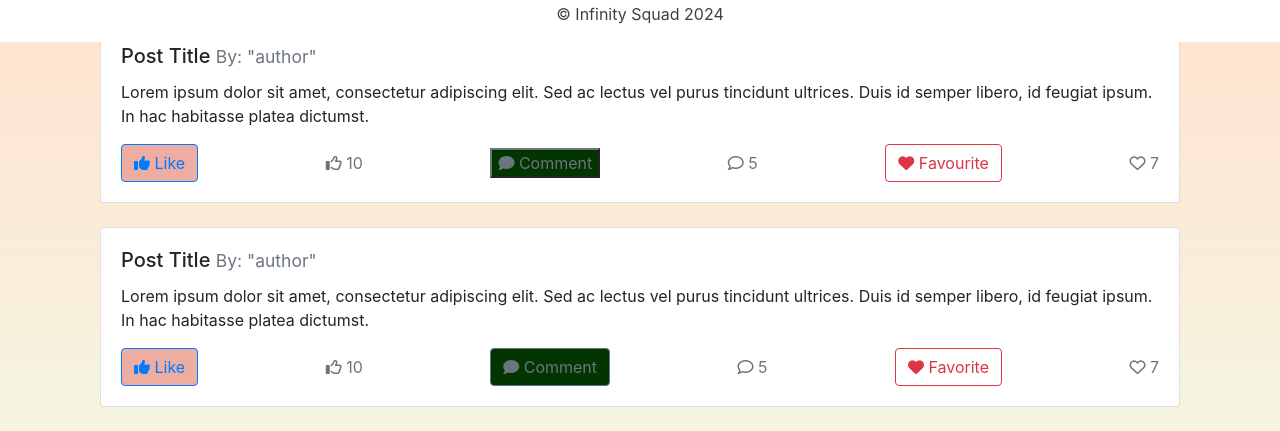
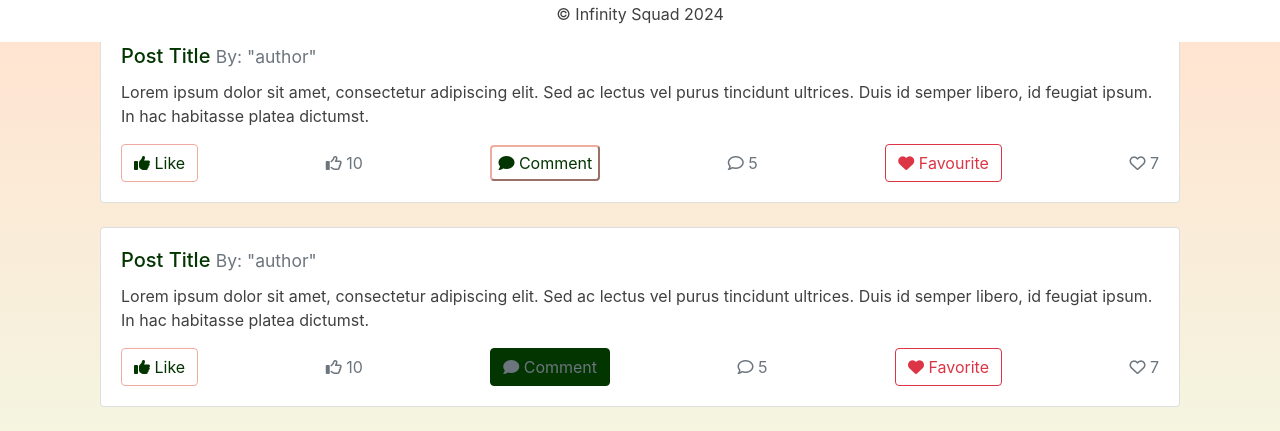
Before and after one commit to violaberg/infinity-health-hub, a Django app: page /forum/ in a window 1280 px wide. Shown: the part 758-1189 px from the top of the page. Run offline with Django 4.2, Linux system fonts and the light colour scheme; some libraries are stand-ins or nearby versions.

Commit message:
Add font color and style to buttons

```diff
--- a/contact/templates/contact/contact.html
+++ b/contact/templates/contact/contact.html
@@ -4,14 +4,14 @@
 
 {% block content %}
 <div class="container">
-    <div class="row justify-content-center">
+    <div class="row justify-content-center pt-4">
         <div class="col-12 col-md-6">
             <form method="POST" action="" class="form mb-2">
                 {% csrf_token %}
                 {{ form | crispy }}
                 <div class="text-right">
-                    <a class="btn btn-warning rounded-0" href="{% url 'home' %}">Cancel Request</a>
-                    <button class="btn btn-danger rounded-0" type="submit">Submit form</button>
+                    <a class="btn btn-danger" href="{% url 'home' %}">Cancel Request</a>
+                    <button class="custom-btn btn btn-secondary" type="submit">Submit form</button>
                 </div>
             </form>
 
--- a/forum/templates/forum/forum.html
+++ b/forum/templates/forum/forum.html
@@ -5,7 +5,7 @@
 
 {% block content %}
 <div class="container mt-4">
-  <h1 class="mb-4 mx-auto">Welcome to the Forum</h1>
+  <h1 class="mb-4 text-center mx-auto">Welcome to the Forum</h1>
 
   <!-- Placeholder article -->
   <article class="mb-4">
@@ -47,14 +47,14 @@
         <span class="text-muted"><i class="far fa-thumbs-up"></i> 10</span>
 
         <!-- Comment Button -->
-        <button type="button" class="custom-btn btn-outline-secondary">
+        <button type="button" class="comment-btn custom-secondary-btn btn-outline-secondary rounded py-1">
           <i class="fas fa-comment"></i> Comment
         </button>
         <!-- Comment Counter -->
         <span class="text-muted"><i class="far fa-comment"></i> 5</span>
 
         <!-- Favorite Button -->
-        <button type="button" class="btn btn-outline-danger">
+        <button type="button" class="favorite-btn btn btn-outline-danger">
           <i class="fas fa-heart"></i> Favourite
         </button>
         <!-- Favorite Counter -->
--- a/static/css/style.css
+++ b/static/css/style.css
@@ -13,6 +13,14 @@ html {
 }
 
 h1 {
+    color: var(--darkgreen);
+}
+
+h2, p {
+    color: var(--gray);
+}
+
+h5 {
     color: var(--darkgreen);
 }
 
@@ -63,9 +71,14 @@ body {
     background-color: white;
 }
 
+label {
+    color: var(--gray);
+}
+
 /* Buttons */
 .custom-btn {
     background: var(--darkgreen);
+    border-color: var(--darkgreen);
 }
 
 .custom-btn:hover {
@@ -75,12 +88,23 @@ body {
 }
 
 .custom-secondary-btn {
-    background: var(--darkpink);
+    border-color: var(--darkpink);
+    color: var(--darkgreen);
 }
 
-.custom-secondary-btn:hover {
+.custom-secondary-btn:hover,
+.comment-btn:hover {
     background: var(--darkgreen);
-    color: var(--darkpink);
+    border-color: var(--darkgreen);
+    color: var(--pink);
+}
+
+.comment-btn {
+    background-color: white;
+}
+
+.favorite-btn:hover {
+    color: var(--pink);
 }
 
 @media (min-width: 992px) {
```
